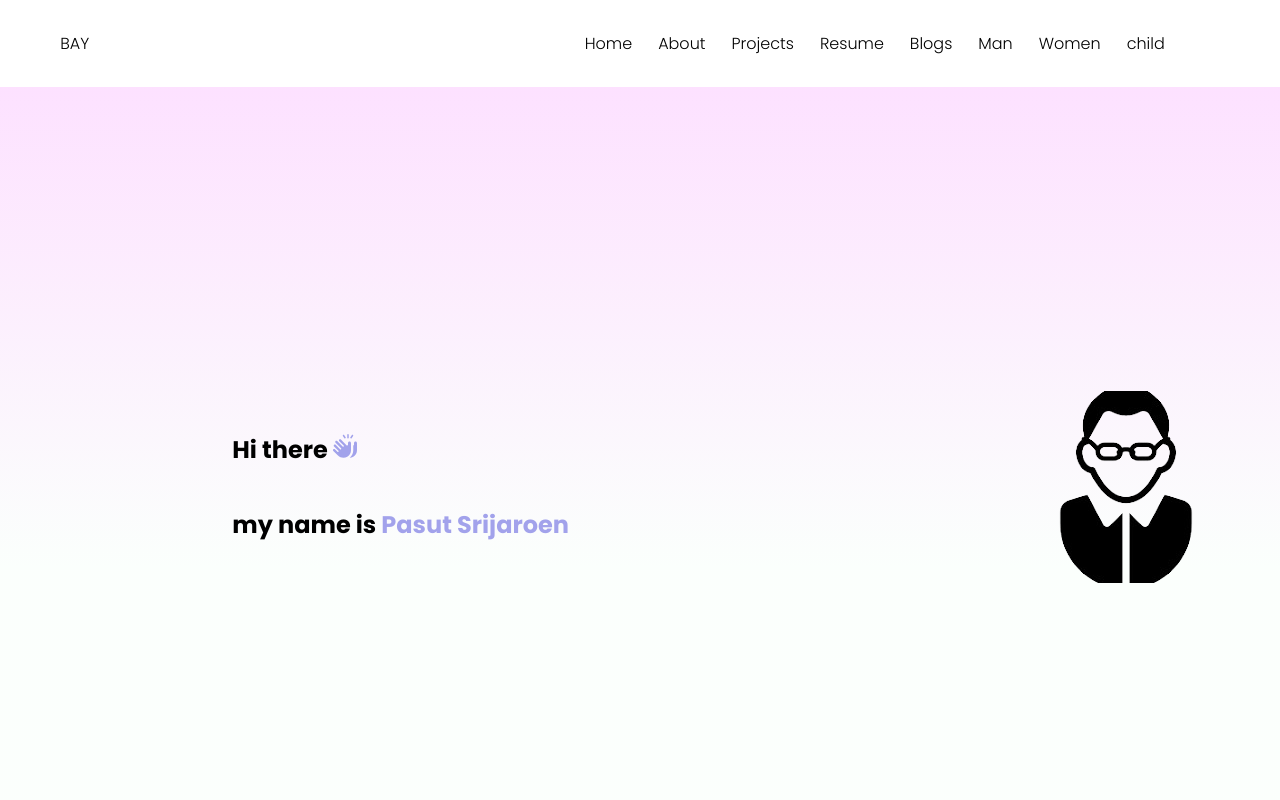
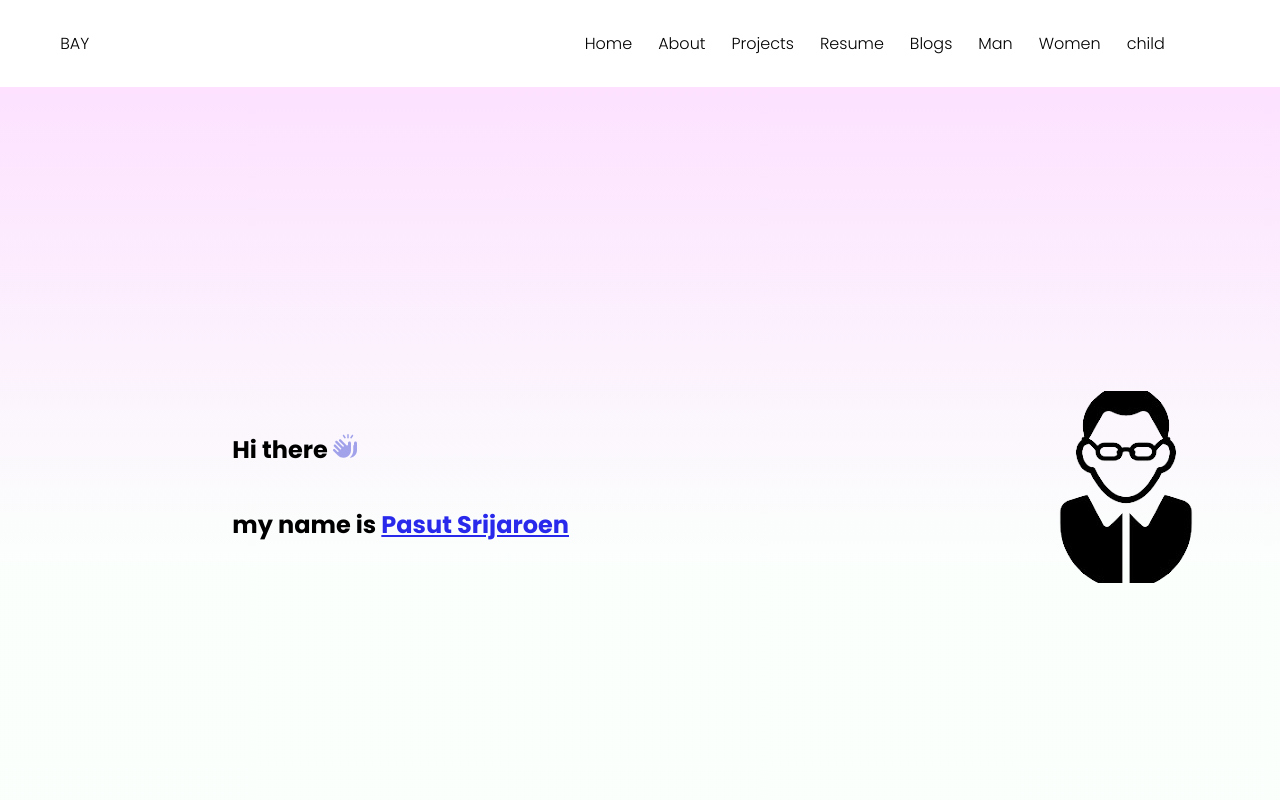
Before and after one commit to 5935512009/resume_Bay, a React (Create React App) app: page /About in a window 1280 px wide. In both pictures the pointer is over the element 475 px from the left and 524 px from the top of the page. Shown: the top 800 px of the page. Built offline with nearby package versions, Linux system fonts and the light colour scheme.

Commit message:
update css

```diff
--- a/src/components/hero/hero.css
+++ b/src/components/hero/hero.css
@@ -15,6 +15,13 @@
 }
 .hero-left-name{
     color:rgb(162, 162, 235);
+    transition-duration: 1s;
+    cursor: pointer;
+}
+.hero-left-name:hover{
+    color:rgb(41, 41, 236);
+    text-decoration: underline;
+    transition-duration: 1s;
 }
 .hero-right{
     display: flex;
--- a/src/pages/about/about.css
+++ b/src/pages/about/about.css
@@ -25,7 +25,7 @@
 
 .about-left h2:hover {
   background-color: white;
-  transform: scale(1.05);
+  transform: scale(1.01);
   transition-duration: 1s;
 }
 
@@ -43,6 +43,6 @@
 }
 .about-right h2:hover {
   background-color: white;
-  transform: scale(1.05);
+  transform: scale(1.01);
   transition-duration: 1s;
 }
```
